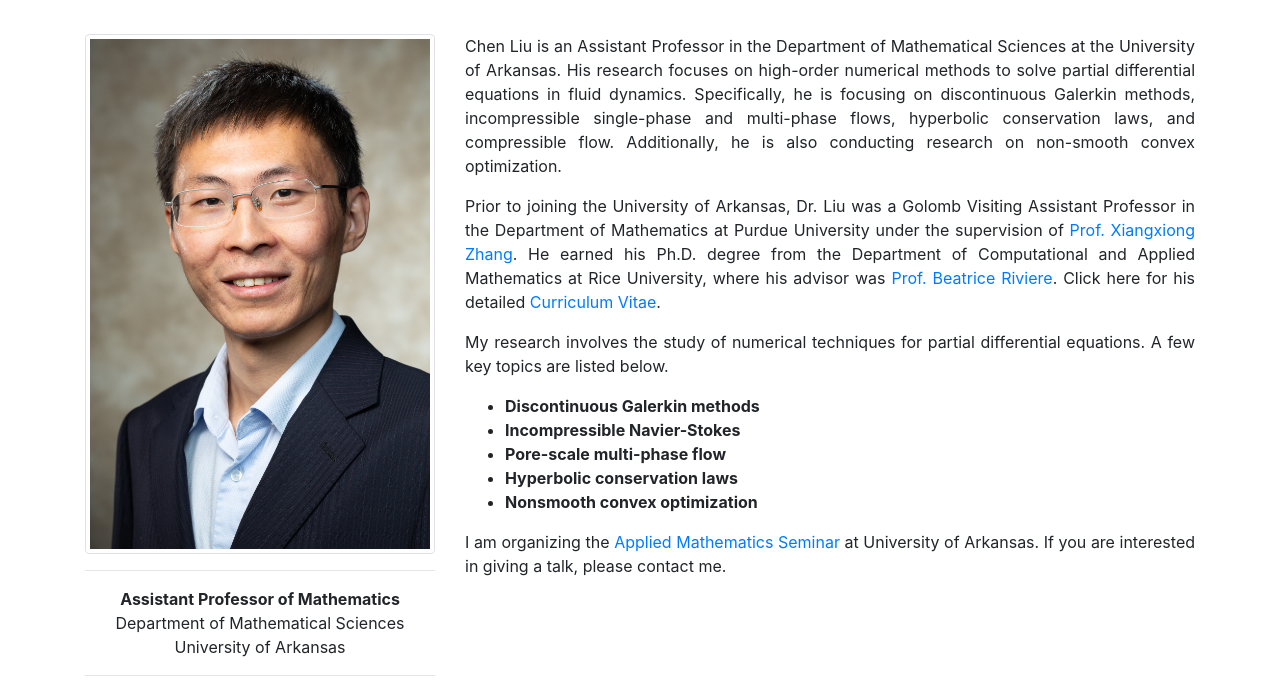
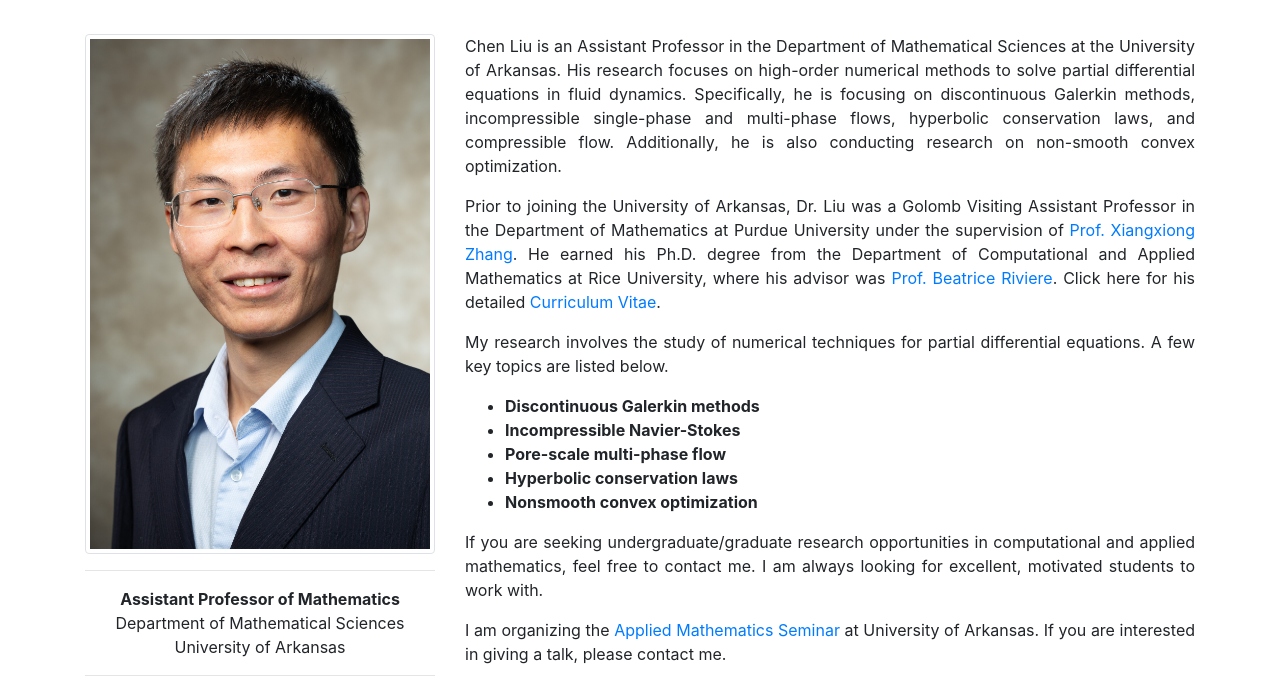
Before and after one commit to cl59/cl59.github.io, a plain HTML site: page index.html in a window 1280 px wide. Shown: the part 54-749 px from the top of the page. Drawn offline with nearby package versions, Linux system fonts and the light colour scheme; files whose address does not match are found by name.

Commit message:
update personal webpage.

```diff
--- a/index.html
+++ b/index.html
@@ -172,6 +172,8 @@
                       </ul>
                     </p>
 
+                    <p class="text-justify"> If you are seeking undergraduate/graduate research opportunities in computational and applied mathematics, feel free to contact me. I am always looking for excellent, motivated students to work with.
+
                     <p class="text-justify"> I am organizing the <a href="https://siam.uark.edu/sample-page/" target="_blank" rel="noopener noreferrer">Applied Mathematics Seminar</a> at University of Arkansas. If you are interested in giving a talk, please contact me.
 
                 </div>
```
